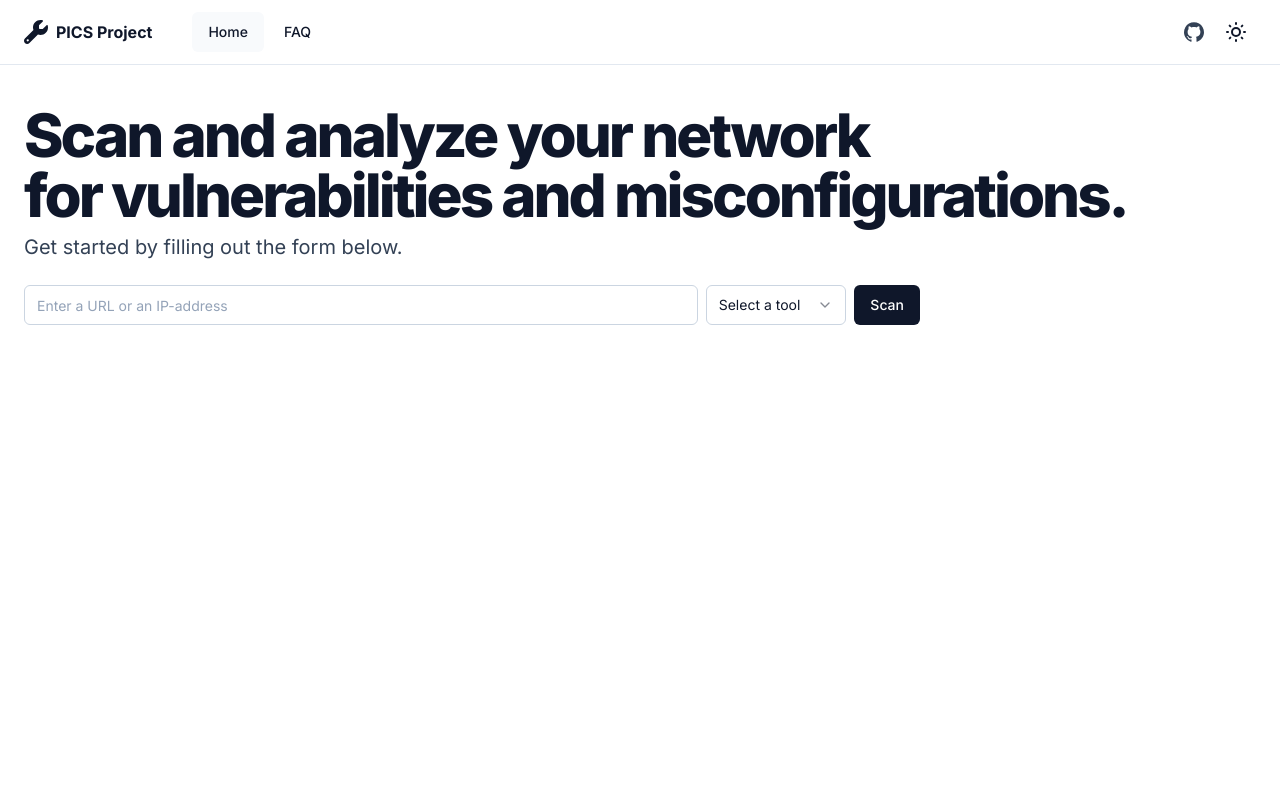
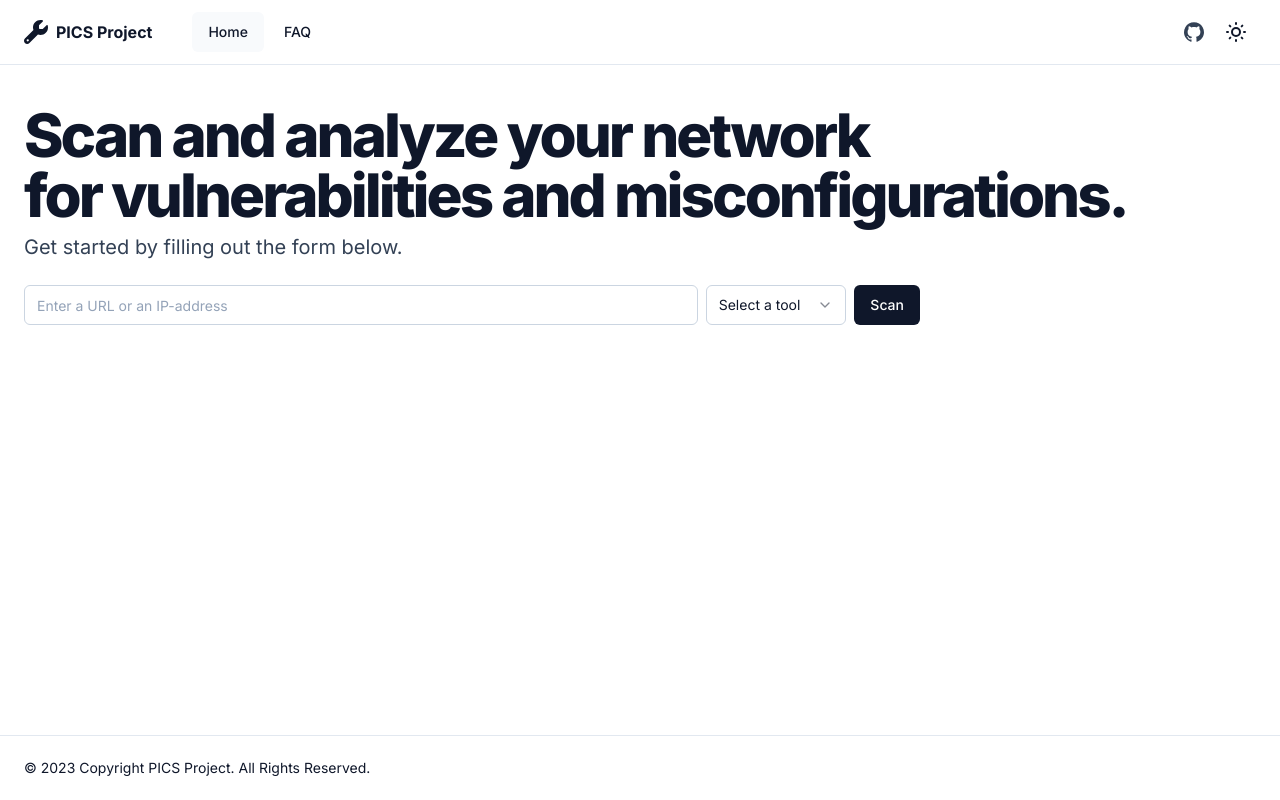
Before and after one commit to genedupre/project_pics, a Next.js app: page / in a window 1280 px wide. Built offline with nearby package versions, Linux system fonts and the light colour scheme.

Commit message:
Added a better footer

```diff
--- a/components/layout.tsx
+++ b/components/layout.tsx
@@ -1,14 +1,21 @@
 import { SiteHeader } from "@/components/site-header"
+import { siteConfig } from "@/config/site"
 
 interface LayoutProps {
   children: React.ReactNode
 }
 
 export function Layout({ children }: LayoutProps) {
+  const currentYear = new Date().getFullYear()
   return (
     <>
       <SiteHeader />
       <main>{children}</main>
+      <div className="sticky top-[100vh] w-full border-t border-t-slate-200 bg-white dark:border-t-slate-700 dark:bg-slate-900">
+        <div className="container flex h-16 items-center space-x-4 sm:justify-between sm:space-x-0 text-sm">
+          &copy; {currentYear} Copyright {siteConfig.name}. All Rights Reserved.
+        </div>
+      </div>
     </>
   )
 }
```
